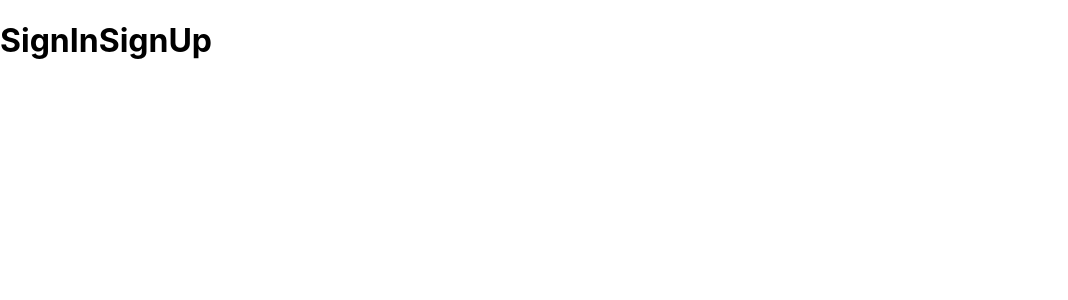
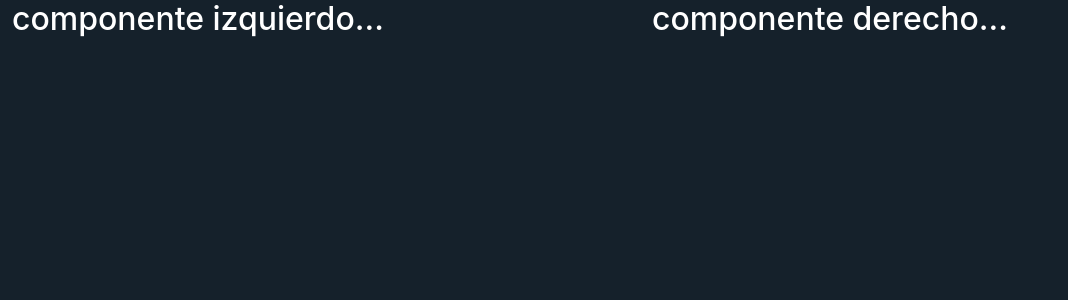
Before and after one commit to ricardo-ave-gonzalez/summer_project, a React (Create React App) app in the folder cliente/summer/: page / in a window 1280 px wide. Shown: the top 300 px of the page, without its empty margins (0-1068 px from the left). Built offline with nearby package versions, Linux system fonts and the light colour scheme.

Commit message:
importaciones en index principal bootstrap.min.css

```diff
--- a/cliente/summer/src/App.js
+++ b/cliente/summer/src/App.js
@@ -2,12 +2,15 @@ import React, { useState } from "react";
 import SignInSignUp from "./page/SignInSignUp";
 
 export default function App() {
-  const [user, setUser] = useState({user:"carlos"});
+  const [user, setUser] = useState({ name: "carlos" });
 
   return (
-    <div>{user ? (
-      <div>
-        <SignInSignUp />
-      </div>) : (<h1>No estas logeado</h1>)}</div>
-  )
+    <div>
+      {user ? (
+          <SignInSignUp />
+      ) : (
+        <h1>No estas logeado</h1>
+      )}
+    </div>
+  );
 }
--- a/cliente/summer/src/index.js
+++ b/cliente/summer/src/index.js
@@ -3,6 +3,7 @@ import ReactDOM from 'react-dom';
 import App from './App';
 import reportWebVitals from './reportWebVitals';
 
+import "bootstrap/dist/css/bootstrap.min.css";
 import './index.scss';
 
 ReactDOM.render(
--- a/cliente/summer/src/index.scss
+++ b/cliente/summer/src/index.scss
@@ -1,13 +1,18 @@
+@import "./scss/index.scss";
+
+
 body {
   margin: 0;
-  font-family: -apple-system, BlinkMacSystemFont, 'Segoe UI', 'Roboto', 'Oxygen',
-    'Ubuntu', 'Cantarell', 'Fira Sans', 'Droid Sans', 'Helvetica Neue',
+  font-family: -apple-system, BlinkMacSystemFont, "Segoe UI", "Roboto", "Oxygen",
+    "Ubuntu", "Cantarell", "Fira Sans", "Droid Sans", "Helvetica Neue",
     sans-serif;
   -webkit-font-smoothing: antialiased;
   -moz-osx-font-smoothing: grayscale;
+  background-color: $background-grey-dark;
+  color: $font-light;
 }
 
 code {
-  font-family: source-code-pro, Menlo, Monaco, Consolas, 'Courier New',
+  font-family: source-code-pro, Menlo, Monaco, Consolas, "Courier New",
     monospace;
 }
--- a/cliente/summer/src/page/SignInSignUp/SignInSignUp.js
+++ b/cliente/summer/src/page/SignInSignUp/SignInSignUp.js
@@ -1,5 +1,34 @@
 import React from 'react';
+import { Container, Row, Col, Button } from 'react-bootstrap';
+
+import "./SignInSignUp.scss";
 
 export default function SignInSignUp() {
-    return (<div><h1>SignInSignUp</h1></div>);
+    return (
+        <>
+            <Container className="signin-signup" fluid>
+                <Row>
+                    <LeftComponent />
+                    <RightComponent />
+                </Row>
+            </Container>
+        </>
+    );
 }
+
+
+function LeftComponent() {
+    return (
+        <Col className="signin-signup__left">
+            <h2>componente izquierdo... </h2>
+        </Col>
+    )
+}
+
+function RightComponent() {
+    return (
+        <Col className="signin-signup__right" xs={6}>
+            <h2>componente derecho... </h2>
+        </Col>
+    )
+}
--- a/cliente/summer/src/page/SignInSignUp/SignInSignUp.scss
+++ b/cliente/summer/src/page/SignInSignUp/SignInSignUp.scss
@@ -1,5 +1,5 @@
-@import "../../index.scss";
+@import "../../scss/index.scss";
 
-.sigin-signup {
+.signin-signup {
 
 }
--- a/cliente/summer/src/page/SignInSignUp/index.js
+++ b/cliente/summer/src/page/SignInSignUp/index.js
@@ -1 +1 @@
-export {default} from './SignInSignUp';
+export { default } from './SignInSignUp';
```
